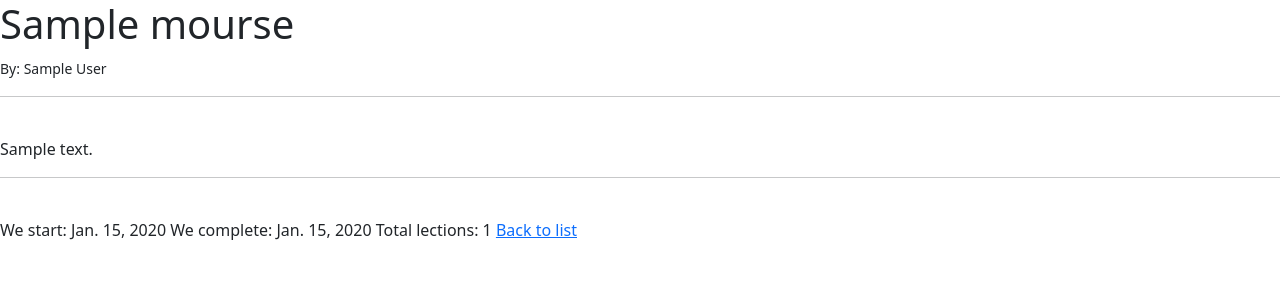
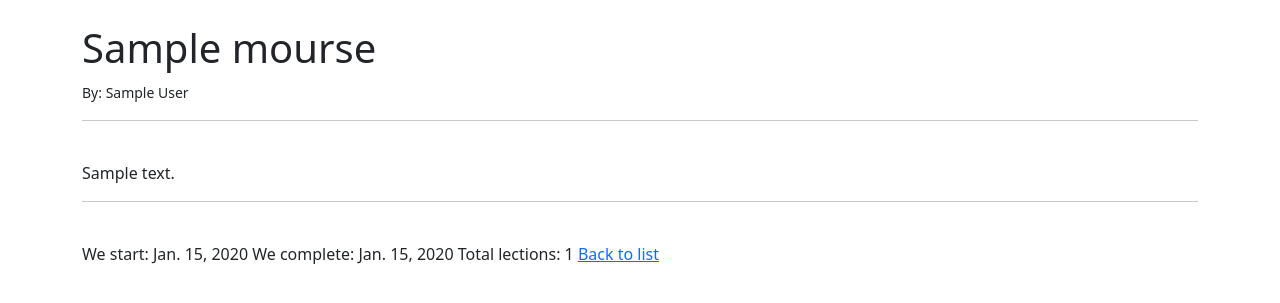
Before and after one commit to DarishkaAMS/Dj_Rest_Projects-Mourse_catalog, a Django app: page /mourse/1 in a window 1280 px wide. Shown: the top 303 px of the page. Run offline with Django 3.2, Linux system fonts and the light colour scheme; tables that the repository leaves empty hold one stand-in row (values such as "Sample post").

Commit message:
Update base.html
Add Bootstrap styling

```diff
--- a/Mourse_catalog/templates/base.html
+++ b/Mourse_catalog/templates/base.html
@@ -12,10 +12,12 @@
 
   </head>
   <body>
+    <br/>
+    <div class="container">
+      {% block content %}
 
-    {% block content %}
-
-    {% endblock %}
+      {% endblock %}
+    </div>
 
     <!-- Optional JavaScript; choose one of the two! -->
 
```
